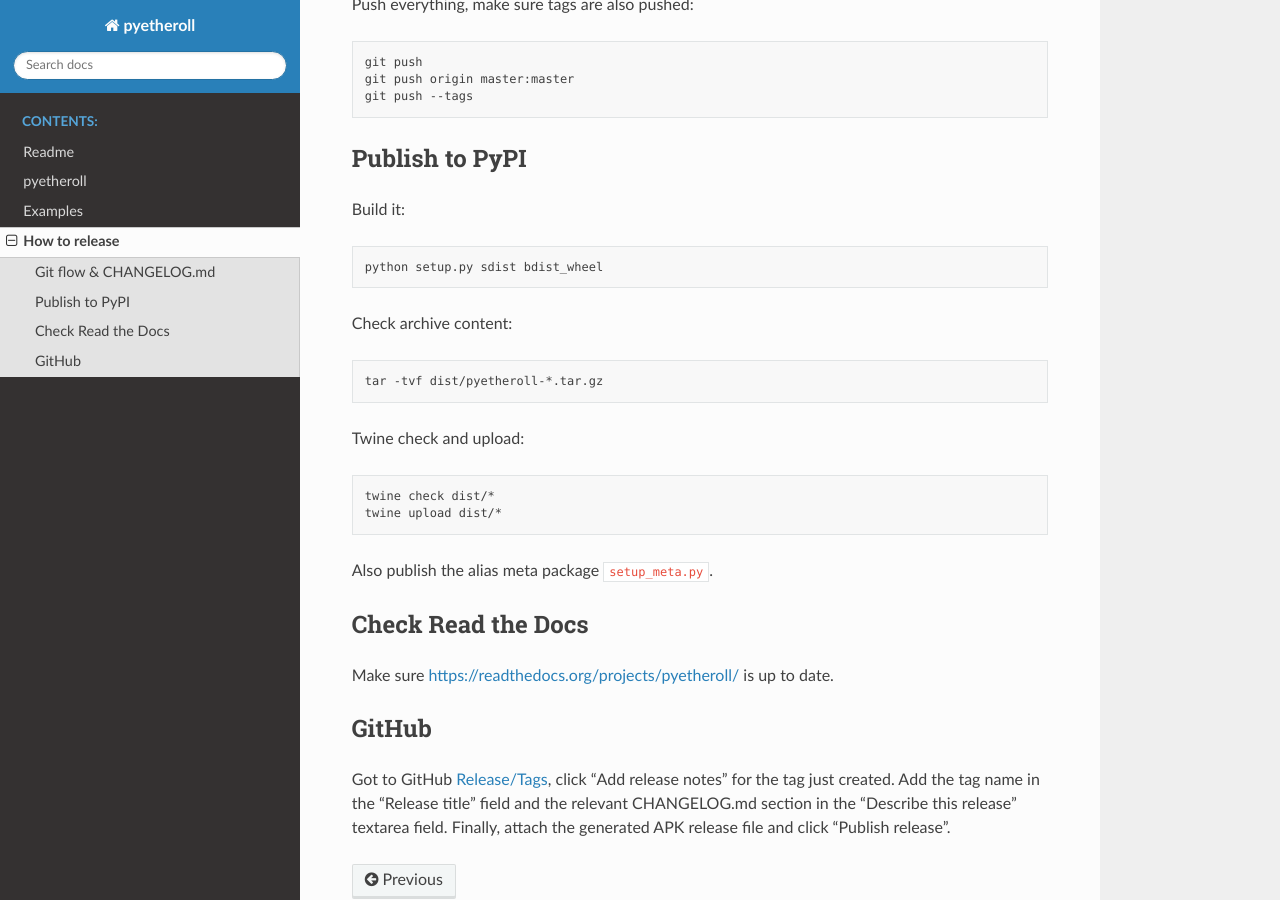
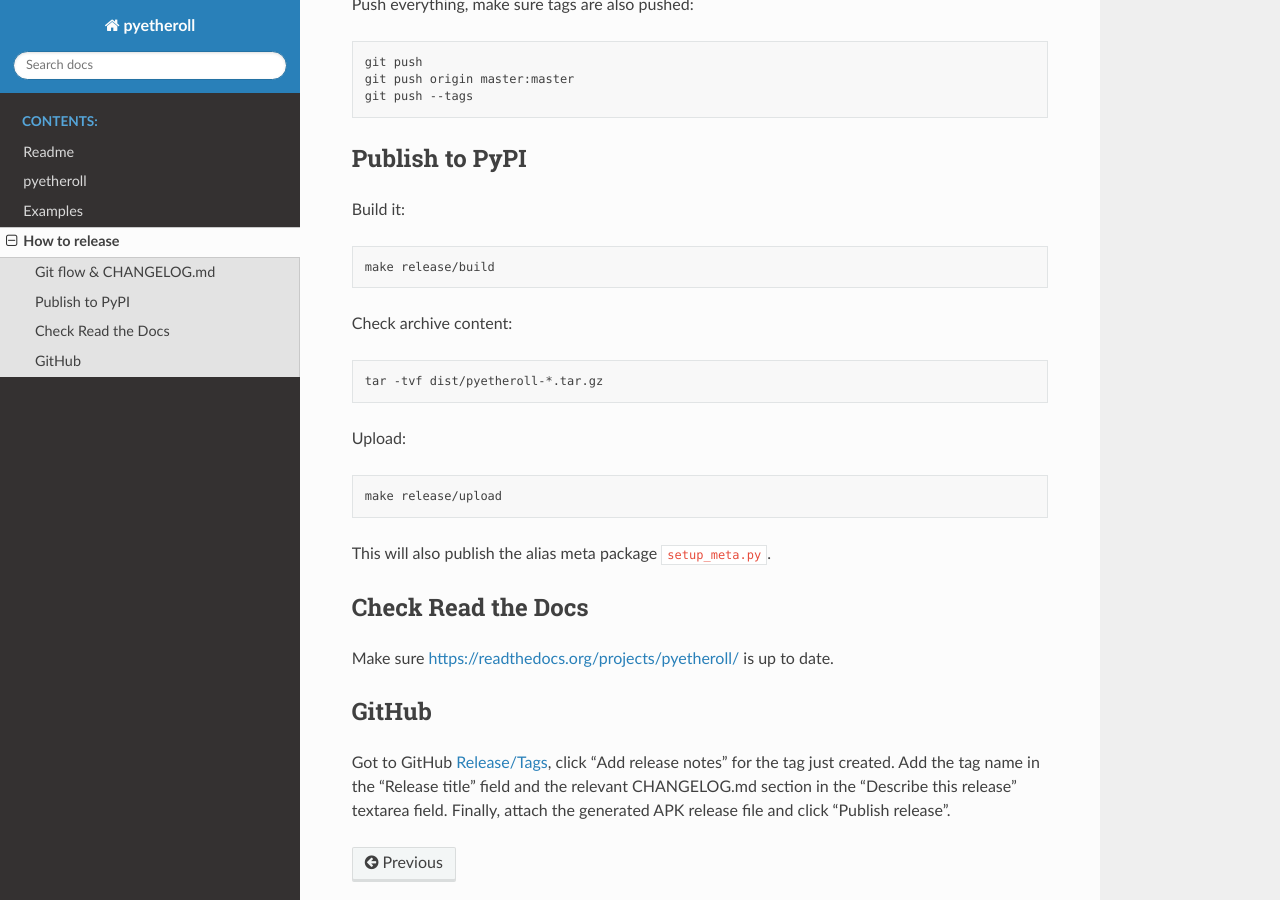
Before and after one commit to AndreMiras/pyetheroll, a Sphinx documentation site: the page built from docs/Release.md, in a window 1280 px wide and 900 px high, scrolled down 567 px. Built offline with Sphinx 7.4.7 and the Read the Docs theme 2.0.0, drawn with Linux system fonts in a browser that asks for light colours.

Commit message:
Updates Release.md documentation

````diff
--- a/docs/Release.md
+++ b/docs/Release.md
@@ -27,18 +27,17 @@ git push --tags
 
 Build it:
 ```sh
-python setup.py sdist bdist_wheel
+make release/build
 ```
 Check archive content:
 ```sh
 tar -tvf dist/pyetheroll-*.tar.gz
 ```
-Twine check and upload:
+Upload:
 ```sh
-twine check dist/*
-twine upload dist/*
+make release/upload
 ```
-Also publish the alias meta package `setup_meta.py`.
+This will also publish the alias meta package `setup_meta.py`.
 
 ## Check Read the Docs
 
````
